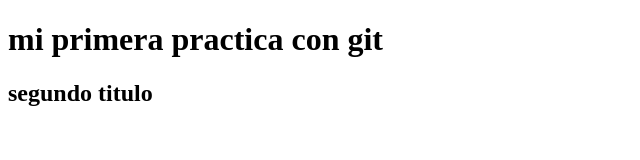
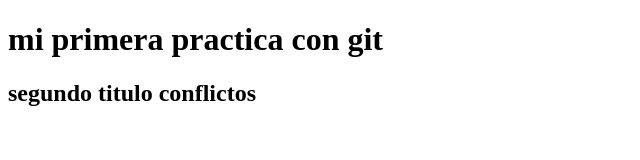
Before and after one commit to ricardo-chacin/proyecto-html, a plain HTML site: page index.html in a window 1280 px wide. Shown: the whole page, without its empty margins (0-640 px from the left). Drawn offline with Linux system fonts and the light colour scheme.

Commit message:
confictos

```diff
--- a/index.html
+++ b/index.html
@@ -2,6 +2,6 @@
 <html>
     <body>
         <h1> mi primera practica con git </h1>
-        <h2> segundo titulo  </h2>
+        <h2> segundo titulo  conflictos  </h2>
     </body>
 </html>
```
